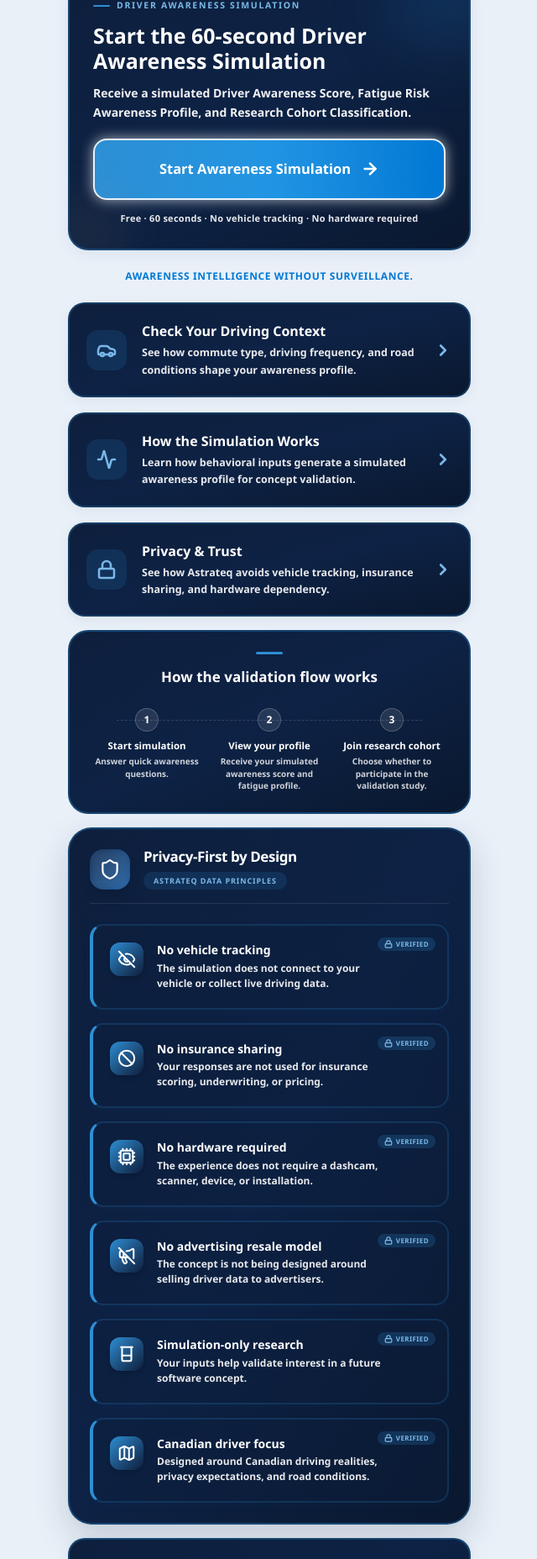
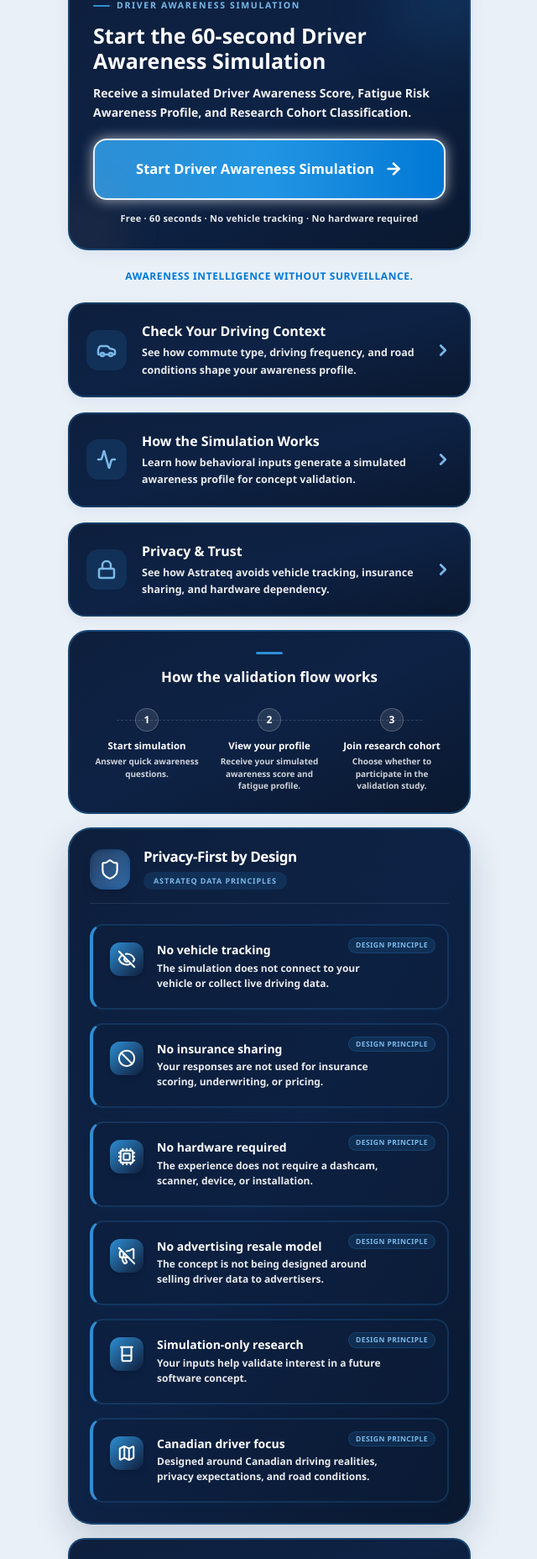
Before and after one commit to MaverickKing17/astrateq-social-funnel, a React (Vite) app: page / in a window 1280 px wide. Shown: the part 744-2600 px from the top of the page at 84% size, without its empty margins (319-959 px from the left). Built offline with nearby package versions, Linux system fonts and the light colour scheme.

Commit message:
feat: implement query parameter persistence for links
Add logic to capture window query parameters and append them to outbound URLs to maintain tracking context.

```diff
--- a/src/App.tsx
+++ b/src/App.tsx
@@ -1,3 +1,4 @@
+import { useState, useEffect } from 'react';
 import {
   Shield,
   PlusCircle,
@@ -21,6 +22,31 @@ import {
 import luxurySuvHero from './assets/images/luxury_suv_hero_1782157912256.jpg';
 
 export default function App() {
+
+  // State to hold incoming query parameters
+  const [outboundParams, setOutboundParams] = useState('');
+
+  useEffect(() => {
+    if (typeof window !== 'undefined') {
+      setOutboundParams(window.location.search);
+    }
+  }, []);
+
+  // Helper to preserve incoming query parameters on outbound links
+  const getOutboundUrl = (destUrlStr: string) => {
+    try {
+      const destUrl = new URL(destUrlStr);
+      if (outboundParams) {
+        const currentParams = new URLSearchParams(outboundParams);
+        currentParams.forEach((value, key) => {
+          destUrl.searchParams.set(key, value);
+        });
+      }
+      return destUrl.toString();
+    } catch (e) {
+      return destUrlStr;
+    }
+  };
 
   return (
     <div className="bg-[#e9f0f8] bg-[radial-gradient(ellipse_at_top,_var(--tw-gradient-stops))] from-white via-[#ebf0f7] to-[#d9e3ef] min-h-screen font-ms text-navy pb-16 px-4 relative overflow-x-hidden">
@@ -77,8 +103,8 @@ export default function App() {
             <div className="absolute inset-0 bg-gradient-to-t from-black/40 via-transparent to-black/10 pointer-events-none"></div>
 
             {/* Bottom-left corner badge with ultra-glass structure */}
-            <div className="absolute bottom-3 left-3.5 z-10 text-[10px] font-ms font-semibold bg-white/80 backdrop-blur-md rounded-[8px] py-1 px-3 text-navy border border-white/40 shadow-xs">
-              Ontario · Summer 2026
+            <div className="absolute bottom-3 left-3.5 z-10 text-[10px] font-ms font-black tracking-wider bg-white/80 backdrop-blur-md rounded-[8px] py-1 px-3 text-navy border border-white/40 shadow-xs uppercase select-none">
+              Concept Visual
             </div>
           </div>
 
@@ -138,12 +164,12 @@ export default function App() {
           </p>
 
           <a
-            href="https://score.astrateqgadgets.com"
+            href={getOutboundUrl("https://score.astrateqgadgets.com")}
             target="_blank"
             rel="noopener noreferrer"
             className="flex items-center justify-center gap-3 w-full bg-gradient-to-r from-accent-cyan via-[#2195e3] to-[#0078d4] hover:from-[#1b85ce] hover:to-[#005a9e] active:scale-[0.985] text-white rounded-[16px] py-5.5 font-ms text-[16.5px] font-black text-decoration-none border-2 border-white/90 shadow-[0_0_16px_rgba(255,255,255,0.65)] hover:border-white hover:shadow-[0_0_28px_rgba(255,255,255,0.95)] hover:scale-[1.025] transition-all duration-300 cursor-pointer group/btn"
           >
-            <span>Start Awareness Simulation</span>
+            <span>Start Driver Awareness Simulation</span>
             <ArrowRight className="w-5.5 h-5.5 text-white transition-transform duration-300 group-hover/btn:translate-x-1.5" strokeWidth={2.8} />
           </a>
 
@@ -167,7 +193,7 @@ export default function App() {
         >
           {/* Row 1 — Check Your Driving Context */}
           <a
-            href="https://score.astrateqgadgets.com?intent=context"
+            href={getOutboundUrl("https://score.astrateqgadgets.com?intent=context")}
             target="_blank"
             rel="noopener noreferrer"
             className="flex items-center gap-4.5 p-5 text-decoration-none bg-gradient-to-br from-navy via-[#0d2245] to-[#0a182f] rounded-[20px] border-2 border-[#2d8fd4]/25 hover:border-[#2d8fd4] hover:bg-[#0d2245]/80 hover:shadow-[0_10px_28px_rgba(45,143,212,0.15)] hover:scale-[1.01] active:scale-[0.99] group transition-all duration-300 shadow-[0_4px_16px_rgba(14,31,61,0.06)]"
@@ -188,7 +214,7 @@ export default function App() {
 
           {/* Row 2 — How the Simulation Works */}
           <a
-            href="https://score.astrateqgadgets.com?intent=howitworks"
+            href={getOutboundUrl("https://score.astrateqgadgets.com?intent=howitworks")}
             target="_blank"
             rel="noopener noreferrer"
             className="flex items-center gap-4.5 p-5 text-decoration-none bg-gradient-to-br from-navy via-[#0d2245] to-[#0a182f] rounded-[20px] border-2 border-[#2d8fd4]/25 hover:border-[#2d8fd4] hover:bg-[#0d2245]/80 hover:shadow-[0_10px_28px_rgba(45,143,212,0.15)] hover:scale-[1.01] active:scale-[0.99] group transition-all duration-300 shadow-[0_4px_16px_rgba(14,31,61,0.06)]"
@@ -209,7 +235,7 @@ export default function App() {
 
           {/* Row 3 — Privacy & Trust */}
           <a
-            href="https://score.astrateqgadgets.com?intent=privacy"
+            href={getOutboundUrl("https://score.astrateqgadgets.com?intent=privacy")}
             target="_blank"
             rel="noopener noreferrer"
             className="flex items-center gap-4.5 p-5 text-decoration-none bg-gradient-to-br from-navy via-[#0d2245] to-[#0a182f] rounded-[20px] border-2 border-[#2d8fd4]/25 hover:border-[#2d8fd4] hover:bg-[#0d2245]/80 hover:shadow-[0_10px_28px_rgba(45,143,212,0.15)] hover:scale-[1.01] active:scale-[0.99] group transition-all duration-300 shadow-[0_4px_16px_rgba(14,31,61,0.06)]"
@@ -312,10 +338,9 @@ export default function App() {
 
             {/* Principle 1 — No vehicle tracking */}
             <div className="group flex items-start gap-4 p-5 bg-navy/40 rounded-2xl border-2 border-[#2d8fd4]/20 border-l-4 border-l-[#2d8fd4] hover:border-[#2d8fd4] hover:border-l-[#2d8fd4] hover:shadow-[0_12px_28px_rgba(0,120,212,0.12)] hover:-translate-y-0.5 transition-all duration-300 shadow-[0_4px_12px_rgba(0,120,212,0.03)] relative overflow-hidden">
-              {/* Corner Verified Badge */}
-              <div className="absolute top-3.5 right-3.5 flex items-center gap-1 bg-[#2d8fd4]/20 px-2 py-0.5 rounded-full select-none">
-                <Lock className="w-2.5 h-2.5 text-accent-cyan-2" strokeWidth={3} />
-                <span className="font-ms text-[8px] font-black tracking-wider text-accent-cyan-2 uppercase">VERIFIED</span>
+              {/* Design Principle Badge */}
+              <div className="absolute top-3.5 right-3.5 flex items-center bg-[#2d8fd4]/15 px-2 py-0.5 rounded-full select-none border border-[#2d8fd4]/20">
+                <span className="font-ms text-[8.5px] font-black tracking-wider text-accent-cyan-2 uppercase">Design Principle</span>
               </div>
 
               <div className="w-10 h-10 rounded-xl bg-gradient-to-br from-[#2d8fd4] to-[#0e1f3d] text-white flex items-center justify-center flex-shrink-0 shadow-md group-hover:scale-105 transition-all duration-200">
@@ -333,10 +358,9 @@ export default function App() {
 
             {/* Principle 2 — No insurance sharing */}
             <div className="group flex items-start gap-4 p-5 bg-navy/40 rounded-2xl border-2 border-[#2d8fd4]/20 border-l-4 border-l-[#2d8fd4] hover:border-[#2d8fd4] hover:border-l-[#2d8fd4] hover:shadow-[0_12px_28px_rgba(0,120,212,0.12)] hover:-translate-y-0.5 transition-all duration-300 shadow-[0_4px_12px_rgba(0,120,212,0.03)] relative overflow-hidden">
-              {/* Corner Verified Badge */}
-              <div className="absolute top-3.5 right-3.5 flex items-center gap-1 bg-[#2d8fd4]/20 px-2 py-0.5 rounded-full select-none">
-                <Lock className="w-2.5 h-2.5 text-accent-cyan-2" strokeWidth={3} />
-                <span className="font-ms text-[8px] font-black tracking-wider text-accent-cyan-2 uppercase">VERIFIED</span>
+              {/* Design Principle Badge */}
+              <div className="absolute top-3.5 right-3.5 flex items-center bg-[#2d8fd4]/15 px-2 py-0.5 rounded-full select-none border border-[#2d8fd4]/20">
+                <span className="font-ms text-[8.5px] font-black tracking-wider text-accent-cyan-2 uppercase">Design Principle</span>
               </div>
 
               <div className="w-10 h-10 rounded-xl bg-gradient-to-br from-[#2d8fd4] to-[#0e1f3d] text-white flex items-center justify-center flex-shrink-0 shadow-md group-hover:scale-105 transition-all duration-200">
@@ -354,10 +378,9 @@ export default function App() {
 
             {/* Principle 3 — No hardware required */}
             <div className="group flex items-start gap-4 p-5 bg-navy/40 rounded-2xl border-2 border-[#2d8fd4]/20 border-l-4 border-l-[#2d8fd4] hover:border-[#2d8fd4] hover:border-l-[#2d8fd4] hover:shadow-[0_12px_28px_rgba(0,120,212,0.12)] hover:-translate-y-0.5 transition-all duration-300 shadow-[0_4px_12px_rgba(0,120,212,0.03)] relative overflow-hidden">
-              {/* Corner Verified Badge */}
-              <div className="absolute top-3.5 right-3.5 flex items-center gap-1 bg-[#2d8fd4]/20 px-2 py-0.5 rounded-full select-none">
-                <Lock className="w-2.5 h-2.5 text-accent-cyan-2" strokeWidth={3} />
-                <span className="font-ms text-[8px] font-black tracking-wider text-accent-cyan-2 uppercase">VERIFIED</span>
+              {/* Design Principle Badge */}
+              <div className="absolute top-3.5 right-3.5 flex items-center bg-[#2d8fd4]/15 px-2 py-0.5 rounded-full select-none border border-[#2d8fd4]/20">
+                <span className="font-ms text-[8.5px] font-black tracking-wider text-accent-cyan-2 uppercase">Design Principle</span>
               </div>
 
               <div className="w-10 h-10 rounded-xl bg-gradient-to-br from-[#2d8fd4] to-[#0e1f3d] text-white flex items-center justify-center flex-shrink-0 shadow-md group-hover:scale-105 transition-all duration-200">
@@ -375,10 +398,9 @@ export default function App() {
 
             {/* Principle 4 — No advertising resale model */}
             <div className="group flex items-start gap-4 p-5 bg-navy/40 rounded-2xl border-2 border-[#2d8fd4]/20 border-l-4 border-l-[#2d8fd4] hover:border-[#2d8fd4] hover:border-l-[#2d8fd4] hover:shadow-[0_12px_28px_rgba(0,120,212,0.12)] hover:-translate-y-0.5 transition-all duration-300 shadow-[0_4px_12px_rgba(0,120,212,0.03)] relative overflow-hidden">
-              {/* Corner Verified Badge */}
-              <div className="absolute top-3.5 right-3.5 flex items-center gap-1 bg-[#2d8fd4]/20 px-2 py-0.5 rounded-full select-none">
-                <Lock className="w-2.5 h-2.5 text-accent-cyan-2" strokeWidth={3} />
-                <span className="font-ms text-[8px] font-black tracking-wider text-accent-cyan-2 uppercase">VERIFIED</span>
+              {/* Design Principle Badge */}
+              <div className="absolute top-3.5 right-3.5 flex items-center bg-[#2d8fd4]/15 px-2 py-0.5 rounded-full select-none border border-[#2d8fd4]/20">
+                <span className="font-ms text-[8.5px] font-black tracking-wider text-accent-cyan-2 uppercase">Design Principle</span>
               </div>
 
               <div className="w-10 h-10 rounded-xl bg-gradient-to-br from-[#2d8fd4] to-[#0e1f3d] text-white flex items-center justify-center flex-shrink-0 shadow-md group-hover:scale-105 transition-all duration-200">
@@ -396,10 +418,9 @@ export default function App() {
 
             {/* Principle 5 — Simulation-only research */}
             <div className="group flex items-start gap-4 p-5 bg-navy/40 rounded-2xl border-2 border-[#2d8fd4]/20 border-l-4 border-l-[#2d8fd4] hover:border-[#2d8fd4] hover:border-l-[#2d8fd4] hover:shadow-[0_12px_28px_rgba(0,120,212,0.12)] hover:-translate-y-0.5 transition-all duration-300 shadow-[0_4px_12px_rgba(0,120,212,0.03)] relative overflow-hidden">
-              {/* Corner Verified Badge */}
-              <div className="absolute top-3.5 right-3.5 flex items-center gap-1 bg-[#2d8fd4]/20 px-2 py-0.5 rounded-full select-none">
-                <Lock className="w-2.5 h-2.5 text-accent-cyan-2" strokeWidth={3} />
-                <span className="font-ms text-[8px] font-black tracking-wider text-accent-cyan-2 uppercase">VERIFIED</span>
+              {/* Design Principle Badge */}
+              <div className="absolute top-3.5 right-3.5 flex items-center bg-[#2d8fd4]/15 px-2 py-0.5 rounded-full select-none border border-[#2d8fd4]/20">
+                <span className="font-ms text-[8.5px] font-black tracking-wider text-accent-cyan-2 uppercase">Design Principle</span>
               </div>
 
               <div className="w-10 h-10 rounded-xl bg-gradient-to-br from-[#2d8fd4] to-[#0e1f3d] text-white flex items-center justify-center flex-shrink-0 shadow-md group-hover:scale-105 transition-all duration-200">
@@ -417,10 +438,9 @@ export default function App() {
 
             {/* Principle 6 — Canadian driver focus */}
             <div className="group flex items-start gap-4 p-5 bg-navy/40 rounded-2xl border-2 border-[#2d8fd4]/20 border-l-4 border-l-[#2d8fd4] hover:border-[#2d8fd4] hover:border-l-[#2d8fd4] hover:shadow-[0_12px_28px_rgba(0,120,212,0.12)] hover:-translate-y-0.5 transition-all duration-300 shadow-[0_4px_12px_rgba(0,120,212,0.03)] relative overflow-hidden">
-              {/* Corner Verified Badge */}
-              <div className="absolute top-3.5 right-3.5 flex items-center gap-1 bg-[#2d8fd4]/20 px-2 py-0.5 rounded-full select-none">
-                <Lock className="w-2.5 h-2.5 text-accent-cyan-2" strokeWidth={3} />
-                <span className="font-ms text-[8px] font-black tracking-wider text-accent-cyan-2 uppercase">VERIFIED</span>
+              {/* Design Principle Badge */}
+              <div className="absolute top-3.5 right-3.5 flex items-center bg-[#2d8fd4]/15 px-2 py-0.5 rounded-full select-none border border-[#2d8fd4]/20">
+                <span className="font-ms text-[8.5px] font-black tracking-wider text-accent-cyan-2 uppercase">Design Principle</span>
               </div>
 
               <div className="w-10 h-10 rounded-xl bg-gradient-to-br from-[#2d8fd4] to-[#0e1f3d] text-white flex items-center justify-center flex-shrink-0 shadow-md group-hover:scale-105 transition-all duration-200">
@@ -441,7 +461,7 @@ export default function App() {
 
         {/* SECTION 7.5 — SECONDARY RESEARCH CARD — Positioned lower to optimize top funnel conversions */}
         <a
-          href="https://score.astrateqgadgets.com?intent=updates"
+          href={getOutboundUrl("https://score.astrateqgadgets.com?intent=updates")}
           target="_blank"
           rel="noopener noreferrer"
           className="flex items-center gap-4.5 p-5 text-decoration-none bg-gradient-to-br from-navy via-[#0d2245] to-[#0a182f] rounded-[20px] border-2 border-[#2d8fd4]/35 hover:border-[#2d8fd4] hover:bg-[#0d2245]/80 hover:shadow-[0_10px_28px_rgba(45,143,212,0.15)] hover:scale-[1.01] active:scale-[0.99] group transition-all duration-300 shadow-[0_4px_16px_rgba(14,31,61,0.06)] animate-fade-in-up"
```
